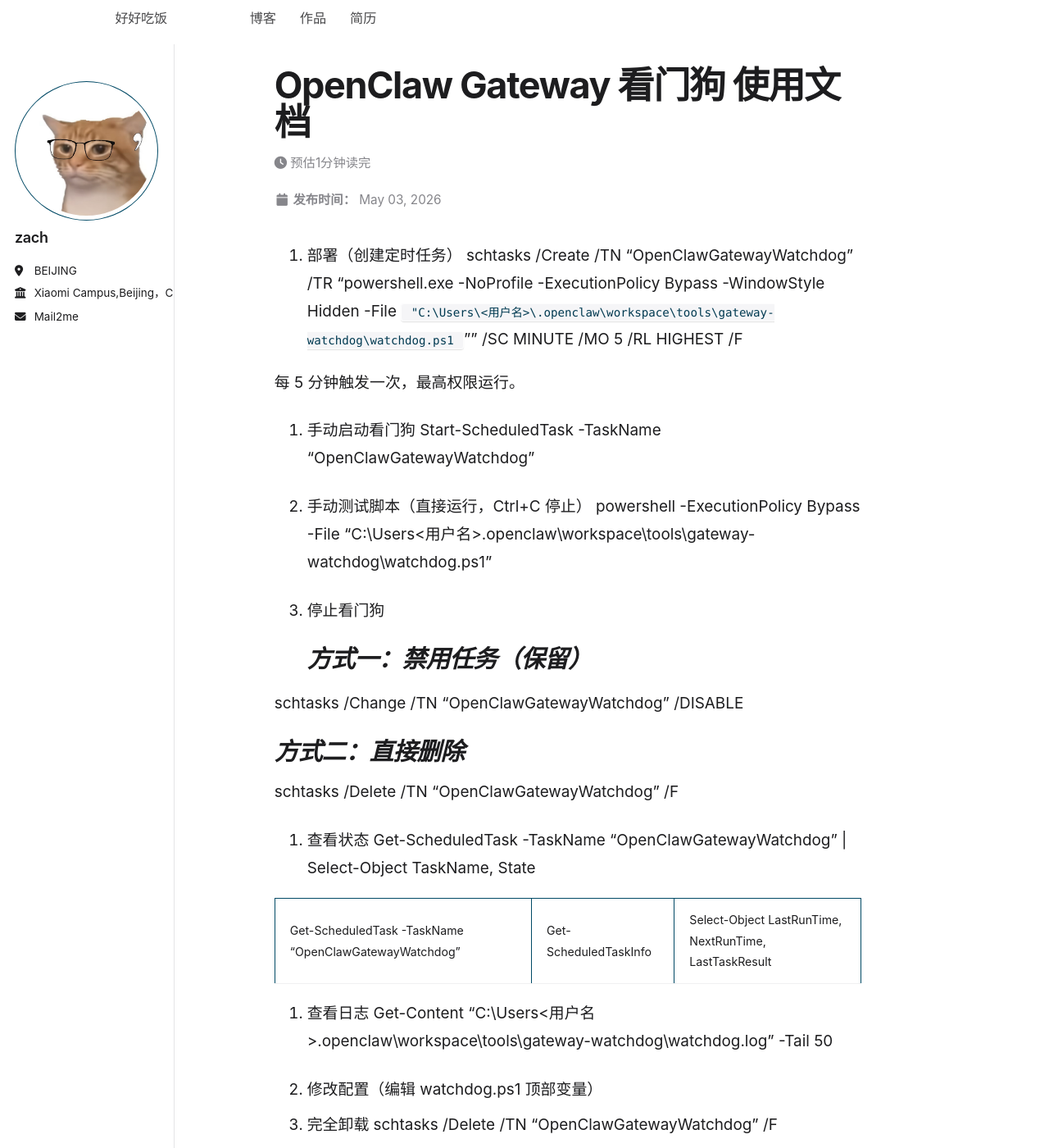
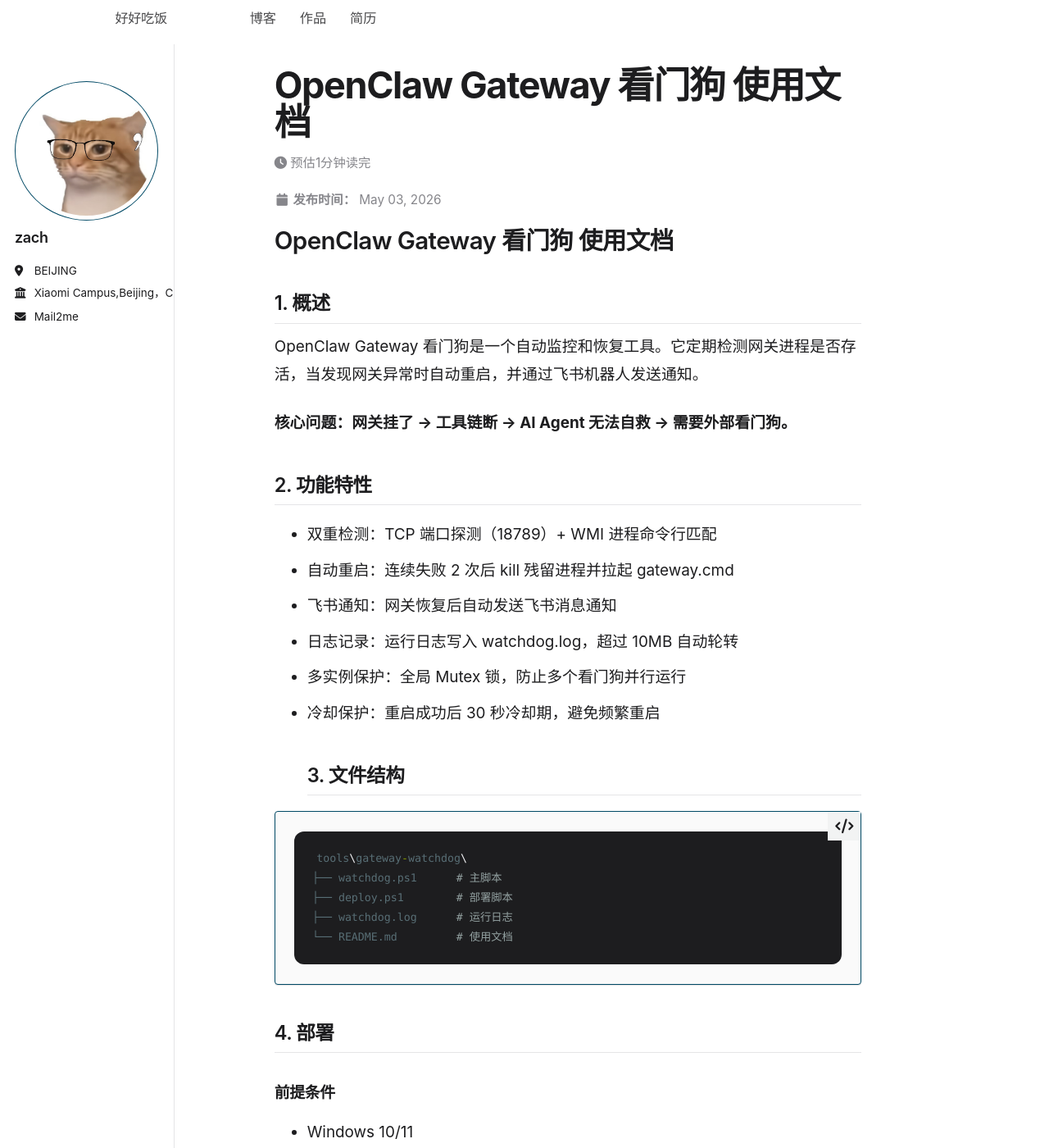
Before and after one commit to zach1219/zach1219.github.io, a Jekyll site: the page built from _posts/2026-05-03-OpenClaw-Gateway-看门狗-使用文档.md, in a window 1280 px wide and 1400 px high. Shown: the whole window at 82% size. Built offline with Jekyll 4.4.1, drawn with Linux system fonts in a browser that asks for light colours; a script that is not in the unit is left out; comment, search, counter and statistics services are not loaded; some of the changed text lies outside the part shown.

Commit message:
style: fix numbering, remove duplicate header section

```diff
--- a/_posts/2026-05-03-OpenClaw-Gateway-看门狗-使用文档.md
+++ b/_posts/2026-05-03-OpenClaw-Gateway-看门狗-使用文档.md
@@ -6,50 +6,6 @@
   - 飞书文档
 ---
 
-
-1. 部署（创建定时任务）
-schtasks /Create /TN "OpenClawGatewayWatchdog" /TR "powershell.exe -NoProfile -ExecutionPolicy Bypass -WindowStyle Hidden -File `"C:\Users\<用户名>\.openclaw\workspace\tools\gateway-watchdog\watchdog.ps1`"" /SC MINUTE /MO 5 /RL HIGHEST /F
-
-每 5 分钟触发一次，最高权限运行。
-
-1. 手动启动看门狗
-Start-ScheduledTask -TaskName "OpenClawGatewayWatchdog"
-
-1. 手动测试脚本（直接运行，Ctrl+C 停止）
-powershell -ExecutionPolicy Bypass -File "C:\Users\<用户名>\.openclaw\workspace\tools\gateway-watchdog\watchdog.ps1"
-
-1. 停止看门狗
-# *方式一：禁用任务（保留）*
-
-schtasks /Change /TN "OpenClawGatewayWatchdog" /DISABLE
-
-
-
-# *方式二：直接删除*
-
-schtasks /Delete /TN "OpenClawGatewayWatchdog" /F
-
-1. 查看状态
-Get-ScheduledTask -TaskName "OpenClawGatewayWatchdog" | Select-Object TaskName, State
-
-Get-ScheduledTask -TaskName "OpenClawGatewayWatchdog" | Get-ScheduledTaskInfo | Select-Object LastRunTime, NextRunTime, LastTaskResult
-
-1. 查看日志
-Get-Content "C:\Users\<用户名>\.openclaw\workspace\tools\gateway-watchdog\watchdog.log" -Tail 50
-
-1. 修改配置（编辑 watchdog.ps1 顶部变量）
-1. 完全卸载
-schtasks /Delete /TN "OpenClawGatewayWatchdog" /F
-
-Remove-Item "C:\Users\<用户名>\.openclaw\workspace\tools\gateway-watchdog" -Recurse -Force
-
-核心逻辑简述
-
-- 双重检测：TCP 端口探测（3s 超时）+ WMI 查进程命令行（匹配 openclaw/gateway）
-- 连续失败 2 次 → kill 残留进程 → 重新拉起 gateway.cmd
-- 重启成功 → 发飞书通知 → 冷却 30 秒
-- 全局 Mutex 锁防止多实例并行
-- 日志超 10MB 自动轮转
 # OpenClaw Gateway 看门狗 使用文档
 
 ## 1. 概述
```
Also changed, not shown: other parts of _posts/2026-05-03-OpenClaw-Gateway-看门狗-使用文档.md (+7 -7 lines).
